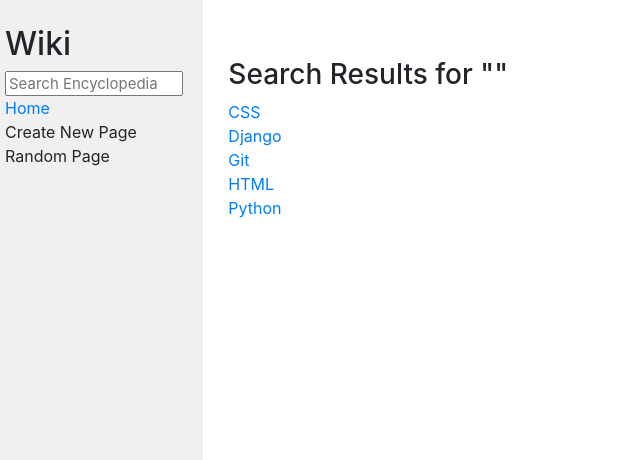
After one commit to sarojoffl/cs50-web-projects, a Django app: page /search in a window 1280 px wide. The commit adds this page. Shown: the top 460 px of the page, without its empty margins (0-640 px from the left). Run offline with Django 3.2, Linux system fonts and the light colour scheme; some libraries are stand-ins or nearby versions.

Commit message:
Add search functionality

```diff
--- a/Project1/wiki/encyclopedia/templates/encyclopedia/layout.html
+++ b/Project1/wiki/encyclopedia/templates/encyclopedia/layout.html
@@ -12,7 +12,7 @@
         <div class="row">
             <div class="sidebar col-lg-2 col-md-3">
                 <h2>Wiki</h2>
-                <form>
+                <form action="{% url 'search' %}" method="get">
                     <input class="search" type="text" name="q" placeholder="Search Encyclopedia">
                 </form>
                 <div>
--- /dev/null
+++ b/Project1/wiki/encyclopedia/templates/encyclopedia/search_results.html
@@ -0,0 +1,20 @@
+{% extends "encyclopedia/layout.html" %}
+
+{% block title %}
+Search Results
+{% endblock %}
+
+{% block body %}
+<div class="container mt-5">
+    <h3>Search Results for "{{ query }}"</h3>
+    {% if entries %}
+        <ul class="list-unstyled">
+        {% for entry in entries %}
+            <li><a href="{% url 'entry' title=entry %}">{{ entry }}</a></li>
+        {% endfor %}
+        </ul>
+    {% else %}
+        <p>No matching entries found.</p>
+    {% endif %}
+</div>
+{% endblock %}
--- a/Project1/wiki/encyclopedia/urls.py
+++ b/Project1/wiki/encyclopedia/urls.py
@@ -3,5 +3,6 @@
 
 urlpatterns = [
         path('wiki/<str:title>/', views.entry, name='entry'),
+        path('search', views.search, name='search'),
         path("", views.index, name="index")
 ]
--- a/Project1/wiki/encyclopedia/views.py
+++ b/Project1/wiki/encyclopedia/views.py
@@ -1,4 +1,6 @@
 from django.shortcuts import render, get_object_or_404
+from django.http import HttpResponseRedirect
+from django.urls import reverse
 from . import util
 import markdown2
 
@@ -19,3 +21,16 @@
             "title": title,
             "content": html_content
         })
+
+def search(request):
+    query = request.GET.get('q', '')
+    entries = util.list_entries()
+    matching_entries = [entry for entry in entries if query.lower() in entry.lower()]
+
+    if query in entries:
+        return HttpResponseRedirect(reverse('entry', kwargs={'title': query}))
+    else:
+        return render(request, "encyclopedia/search_results.html", {
+            "entries": matching_entries,
+            "query": query
+        })
```
